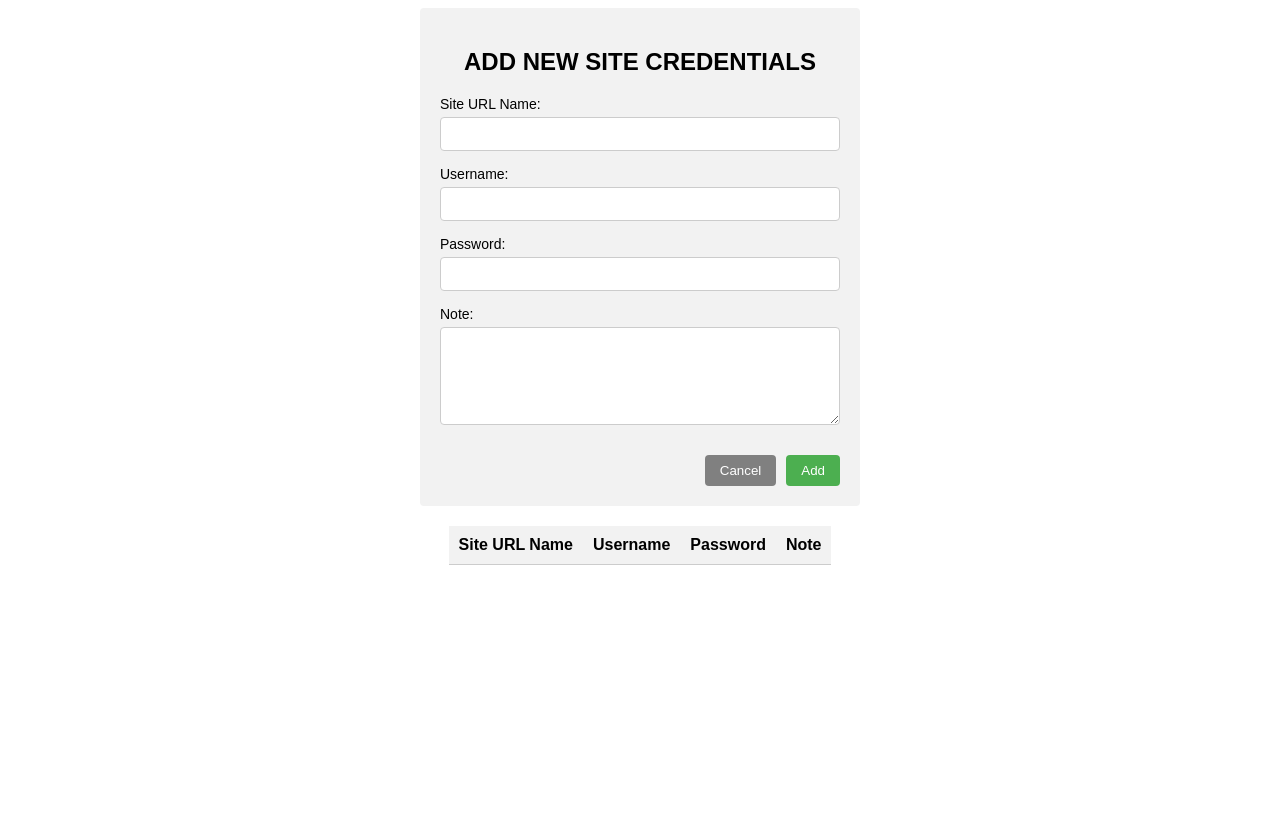
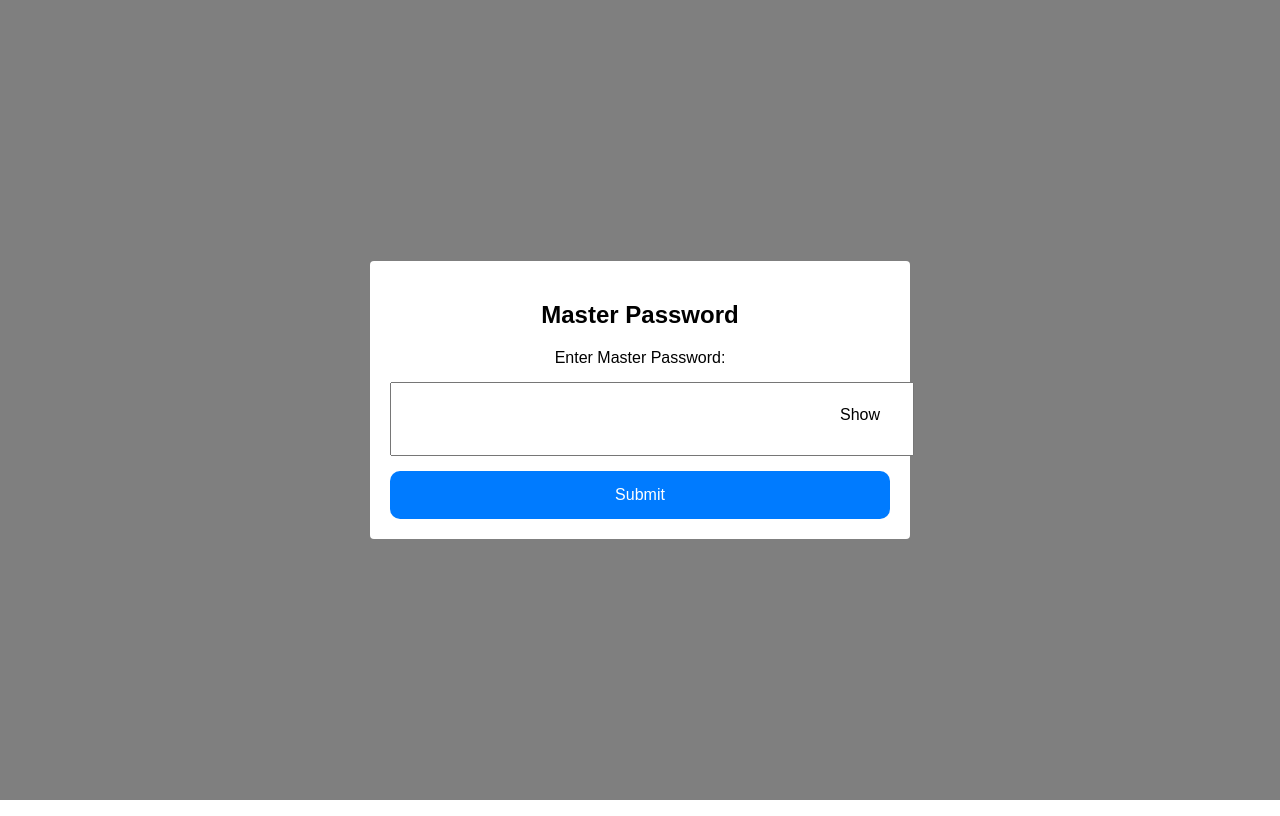
Before and after one commit to itscsp/wp-plugin-password-manager, a React app: page / in a window 1280 px wide. Built offline with nearby package versions, Linux system fonts and the light colour scheme; the HTML template or start-up script is replaced by a standard one.

Commit message:
Master password popup changes

```diff
--- a/src/Components/Dashboard.js
+++ b/src/Components/Dashboard.js
@@ -1,4 +1,4 @@
-import React, { useState } from 'react';
+import React, { useState, useEffect } from 'react';
 import styled from 'styled-components';
 import MasterPassword from './MasterPassword';
 import InfoDashboard from './InfoDashboard';
@@ -8,8 +8,16 @@ const Dashboard = () => {
   const [username, setUsername] = useState('');
   const [password, setPassword] = useState('');
   const [note, setNote] = useState('');
-  const [showMasterPasswordPopup, setShowMasterPasswordPopup] = useState(true);
+  const [showMasterPasswordPopup, setShowMasterPasswordPopup] = useState(false);
+  const [validuser, setValiduser] = useState(false);
   const [credentials, setCredentials] = useState([]);
+
+  useEffect(() => {
+    if(!validuser){
+      setShowMasterPasswordPopup(true);
+    }
+  }, []);
+
 
   const handleSubmit = (e) => {
     e.preventDefault();
@@ -40,11 +48,13 @@ const Dashboard = () => {
     // Perform validation or any necessary logic with the master password
     console.log('Master Password submitted:', masterPassword);
     setShowMasterPasswordPopup(false);
+    setValiduser(true);
   };
+
 
   return (
     <Container>
-      {showMasterPasswordPopup && credentials.length > 0 ? (
+      {!validuser ? (
         <Overlay>
           <Popup>
             <MasterPassword onSubmit={handleMasterPasswordSubmit} />
```
